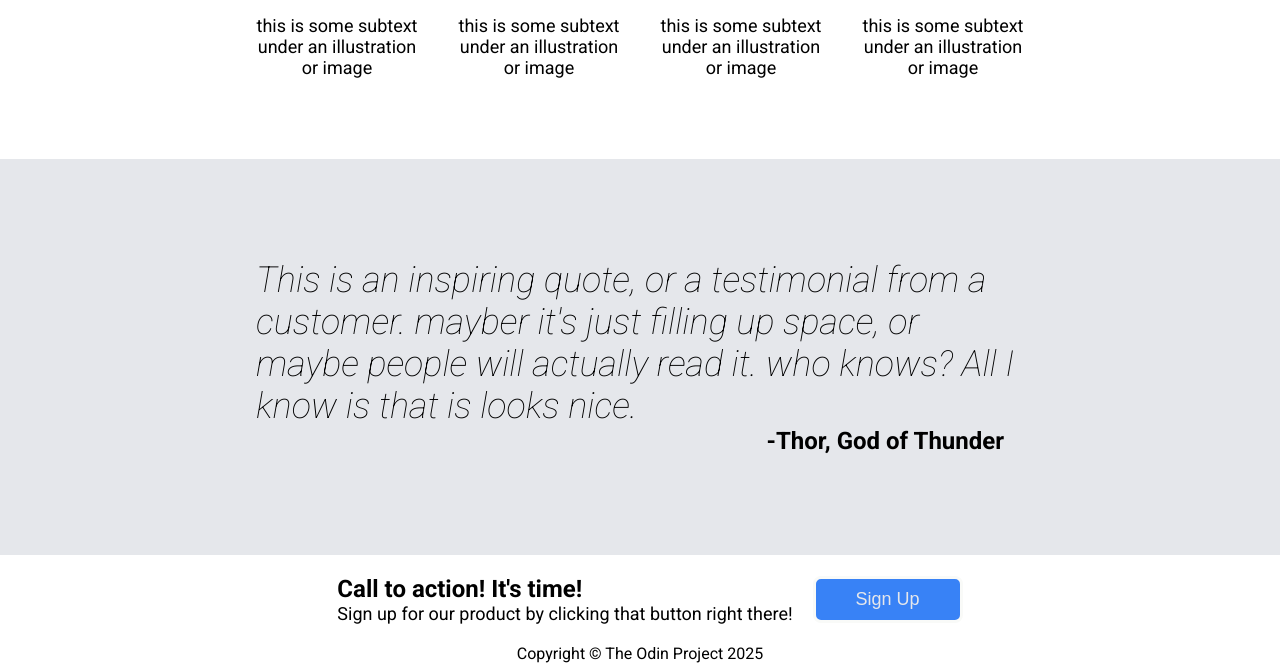
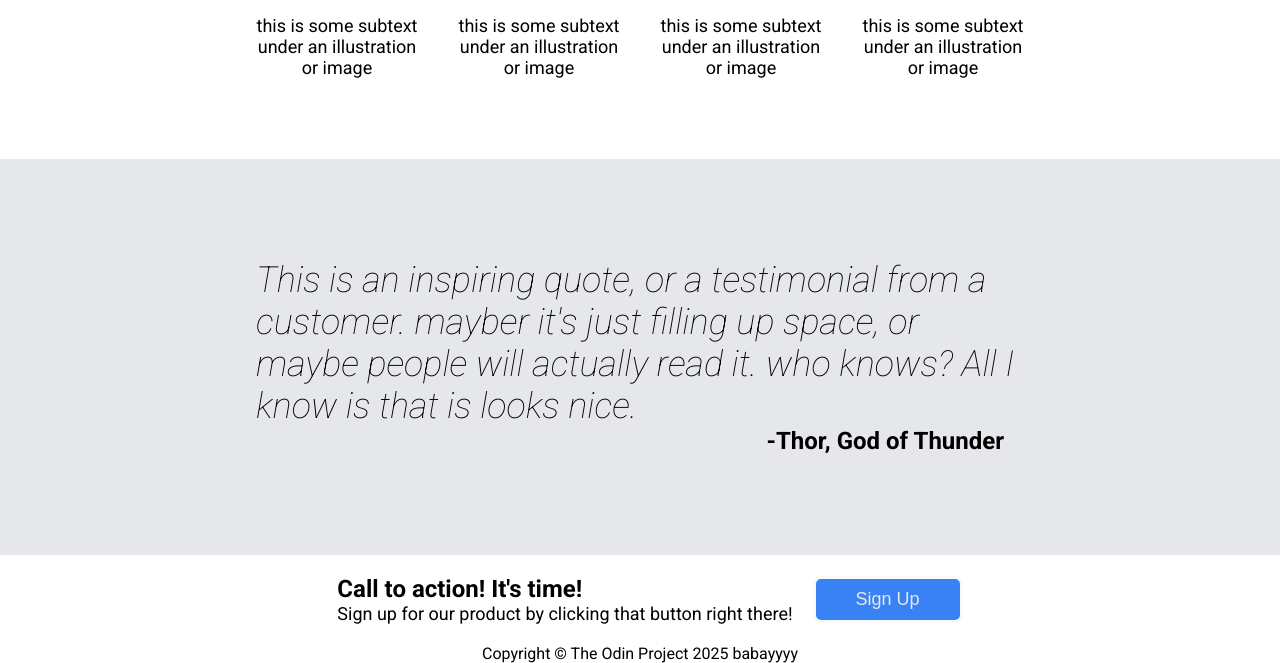
Before and after one commit to aliceshigihara/odin-landing-page, a plain HTML site: page index.html in a window 1280 px wide. Shown: the part 1097-1760 px from the top of the page. Drawn offline with Linux system fonts and the light colour scheme.

Commit message:
changed footer

```diff
--- a/index.html
+++ b/index.html
@@ -72,7 +72,8 @@
             <button class="cta-button">Sign Up</button>
         </div>
     </div>
-
-    <footer> Copyright © The Odin Project 2025 </footer>
+    <footer>
+        <span>Copyright © The Odin Project 2025 babayyyy</span>
+    </footer>
 </body>
 </html>
```
